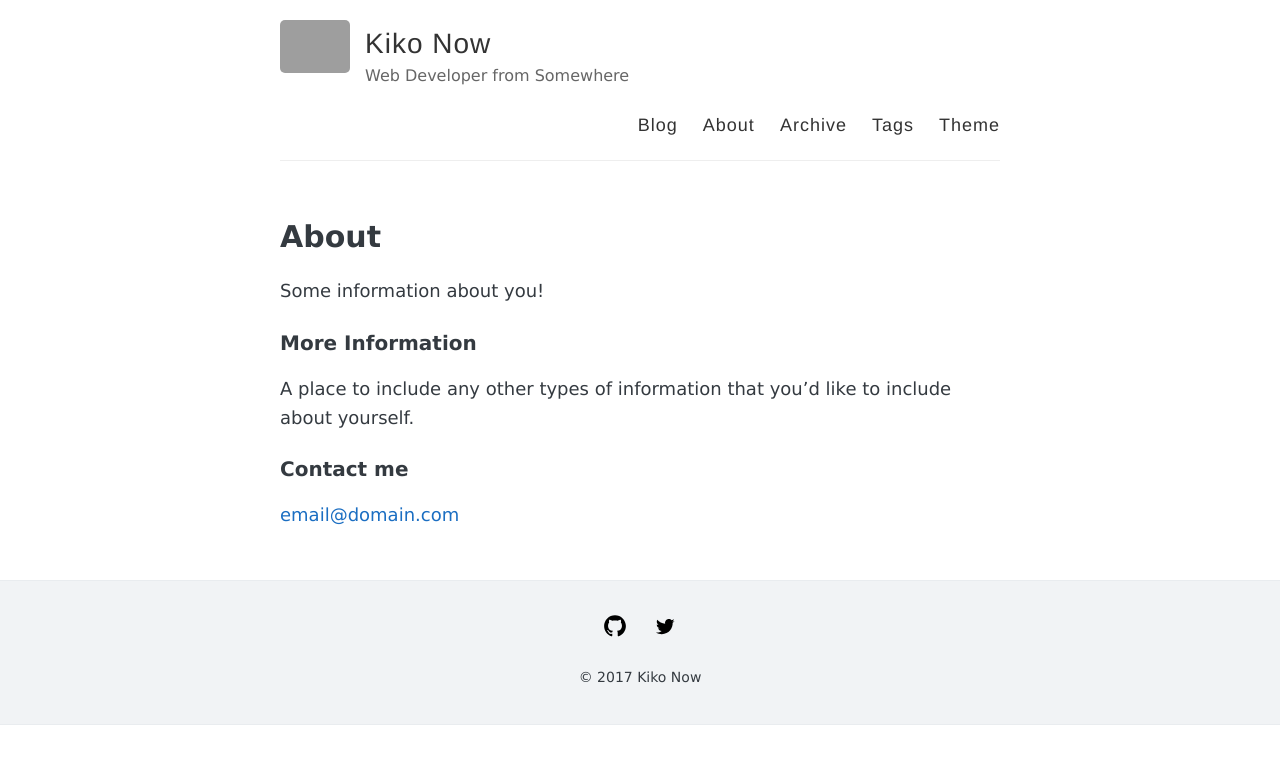
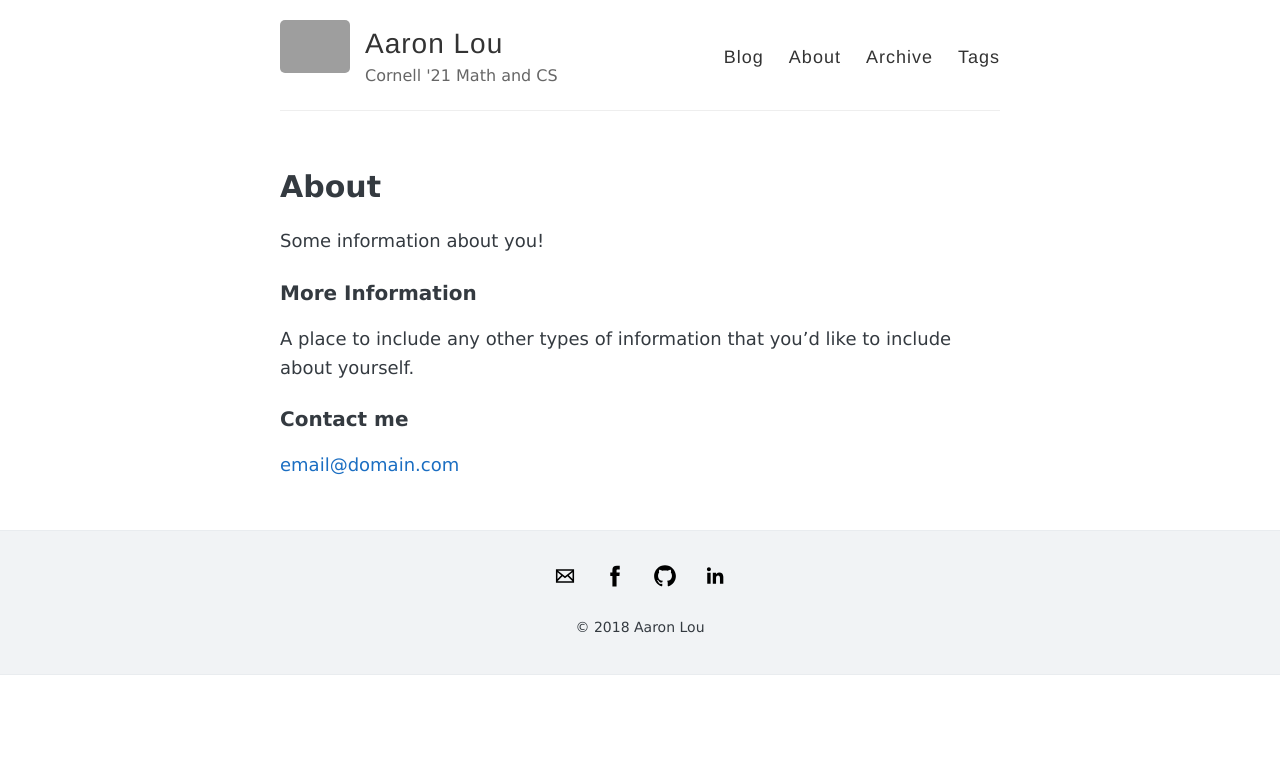
Before and after one commit to louaaron/website_old, a Jekyll site: the page built from about.md, in a window 1280 px wide. Shown: the top 764 px of the page. Built offline with Jekyll 4.4.1, drawn with Linux system fonts in a browser that asks for light colours; grey boxes are pictures that could not be loaded.

Commit message:
Refractor

```diff
--- a/_config.yml
+++ b/_config.yml
@@ -3,10 +3,10 @@
 #
 
 # Name of your site (displayed in the header)
-name: Kiko Now
+name: Aaron Lou
 
 # Short bio or description (displayed in the header)
-description: Web Developer from Somewhere
+description: Cornell '21 Math and CS
 
 #
 # Flags below are optional
@@ -28,32 +28,19 @@ navigation:
     url: /archive
   - name: Tags
     url: /tags
-  - name: Theme
-    url: https://github.com/AWEEKJ/kiko-now
 
 # Pagination
 paginate: 5
 
 # Includes an icon in the footer for each username you enter
 footer-links:
-  behance: # https://www.behance.net/<username>
-  dribbble:
-  email:
-  facebook:
-  flickr:
-  github: AWEEKJ/kiko-now
-  googleplus: # anything in your profile username that comes after plus.google.com/
-  instagram:
-  linkedin:
-  pinterest:
-  rss: # just type anything here for a working RSS icon
-  stackoverflow: # your stackoverflow profile, e.g. "users/50476/bart-kiers"
-  tumblr: # https://<username>.tumblr.com
-  twitter: jekyllrb
-  youtube: # channel/<your_long_string> or user/<user-name>
+  email: lou.aaron@yahoo.com
+  facebook: wereawesome2
+  github: daggertye
+  linkedin: aaron-l-19b743121
 
 # Text under the icons in footer
-footer-text: © 2017 Kiko Now
+footer-text: © 2018 Aaron Lou
 
 # Enter your Disqus shortname (not your username) to enable commenting on posts
 # You can find your shortname on the Settings page of your Disqus account
@@ -70,7 +57,7 @@ url:
 # (http://yourusername.github.io/repository-name)
 # and NOT your User repository (http://yourusername.github.io)
 # then add in the baseurl here, like this: "/repository-name"
-baseurl:
+baseurl: /blog
 
 #
 # !! You don't need to change any of the configuration flags below !!
@@ -78,9 +65,6 @@ baseurl:
 
 permalink: /:title/
 paginate_path: /page:num/
-
-# The release of Jekyll Now that you're using
-version: v1.2.0
 
 # Jekyll 3 now only supports Kramdown for Markdown
 kramdown:
```
